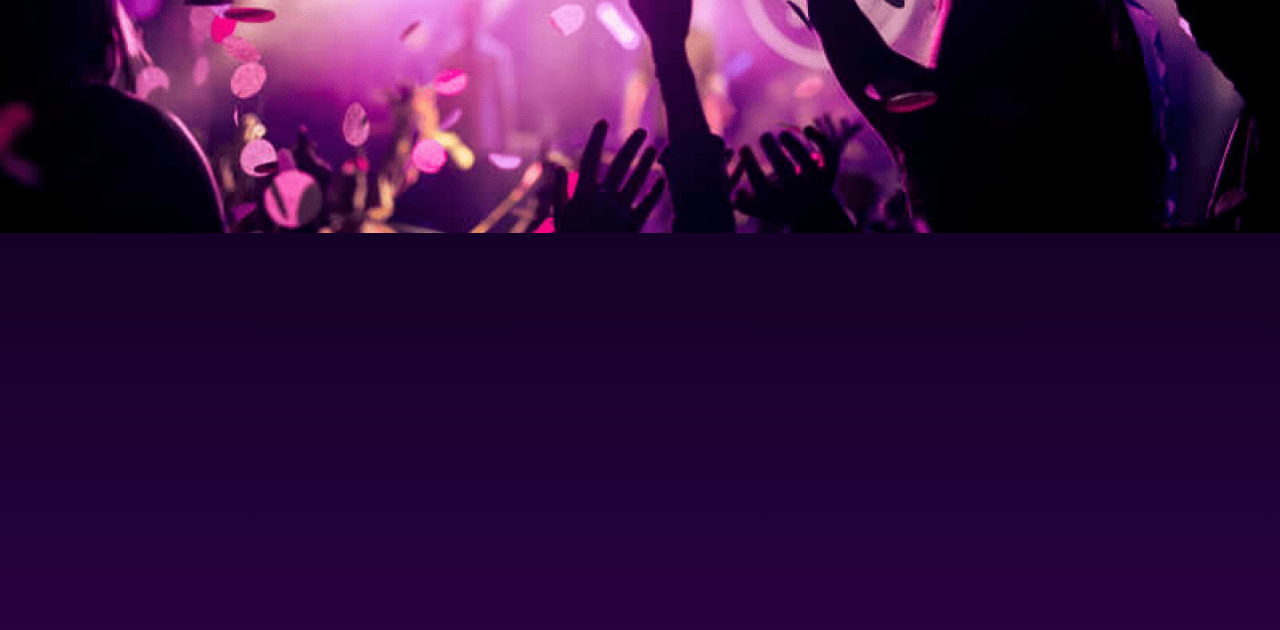
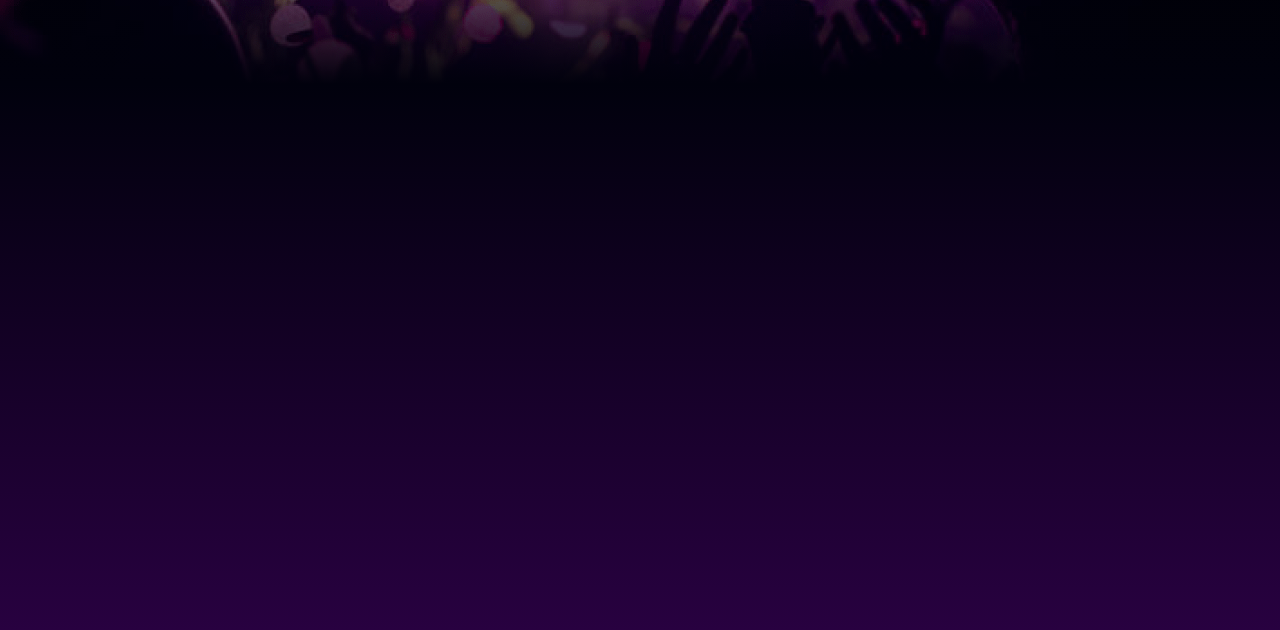
Before and after one commit to Wuerta/deezer-clone, a plain HTML site: page index.html in a window 1280 px wide. Shown: the part 170-800 px from the top of the page. Drawn offline with Linux system fonts and the light colour scheme.

Commit message:
:lipstick: add style

```diff
--- a/css/style.css
+++ b/css/style.css
@@ -2,9 +2,7 @@ html, body { height: 100%; }
 body {
     margin: 0;
     font-family: Roboto, "Helvetica Neue", sans-serif;
-    background:linear-gradient(180deg, #01010D 0%, #280140 100%);
 }
-
 h1, h2, h3, h4, h5, h6, p {
   margin: 0;
   color: #ffffff;
@@ -12,13 +10,15 @@ h1, h2, h3, h4, h5, h6, p {
 
 /*STYLES*/
 
+.welcome-body {
+    background-image: linear-gradient(180deg, rgba(1, 1, 13, 0) 0%, #01010D 31.77%, #280140 100%),url("../images/party.webp");
+    background-repeat: no-repeat;
+}
 .image-logo {
     width: 80px;
     height: 80px;
     margin: 16px 24px;
 }
-
 .image-party {
     width: 100%;
-
 }
--- a/index.html
+++ b/index.html
@@ -8,13 +8,11 @@
     <link rel="stylesheet" href="css/style.css">
     <title>Welcome - Deezer</title>
 </head>
-<body>
+<body class="welcome-body">
     <header>
         <img class="image-logo" src="images/image-logo.png" alt="logo-deezer">
-
     </header>
     <h1>Seja Bem-Vindo ao Deezer</h1>
-    <img class="image-party" src="images/party.webp" alt="">
 </body>
 
 </html>
```
